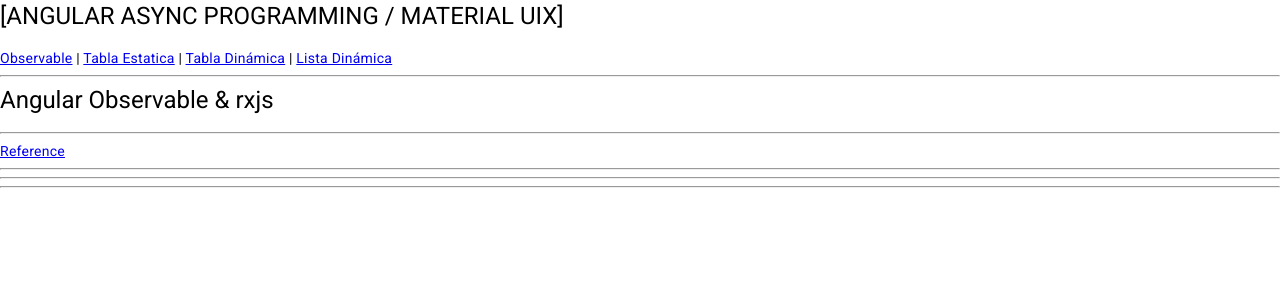
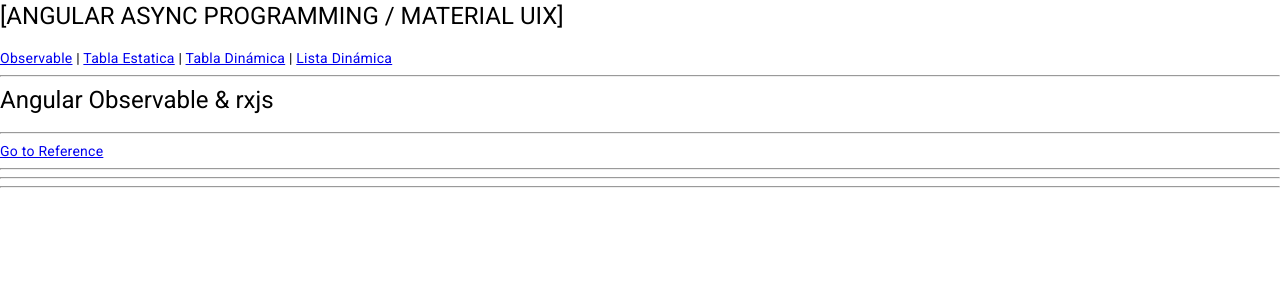
Before and after one commit to aperezNWO/AngularObservable, an Angular app: page /observable in a window 1280 px wide. Shown: the top 300 px of the page. Built offline with nearby package versions, Linux system fonts and the light colour scheme.

Commit message:
angular asynchronic programming

```diff
--- a/src/app/observable/observable.component.html
+++ b/src/app/observable/observable.component.html
@@ -1,6 +1,6 @@
 <h1>{{title}}</h1>
 <hr>
-    <a href="https://angular.io/guide/observables">Reference</a>
+    <a href="javascript:void window.open('https://angular.io/guide/observables')">Go to Reference</a>
 <hr>
 
 <hr>
```
